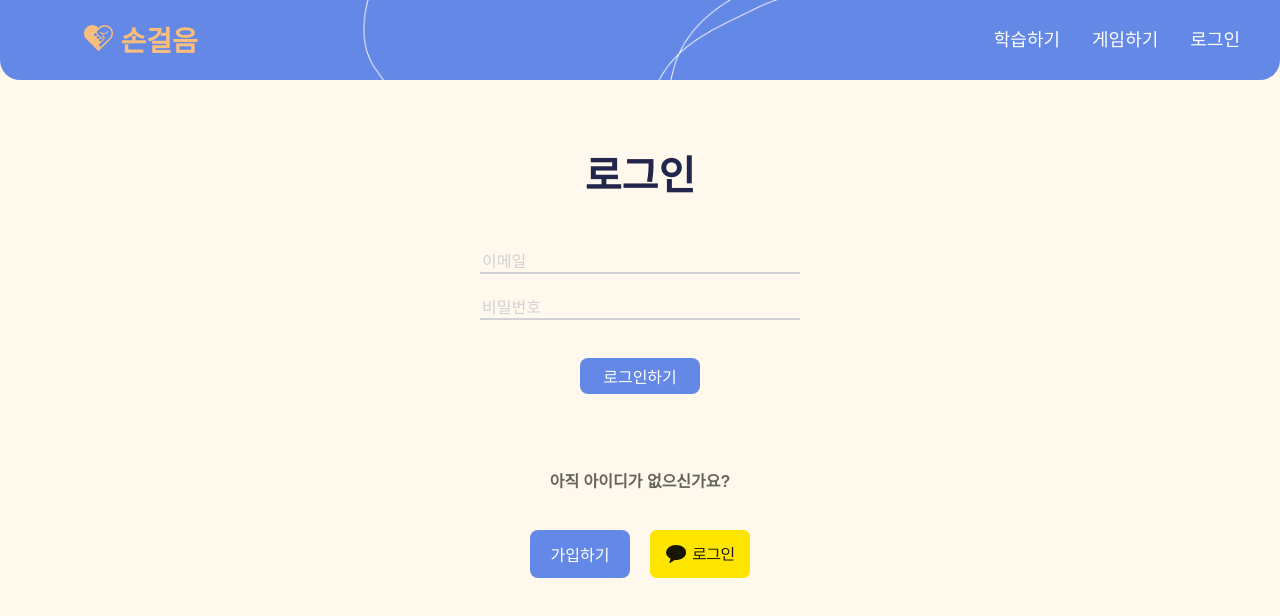
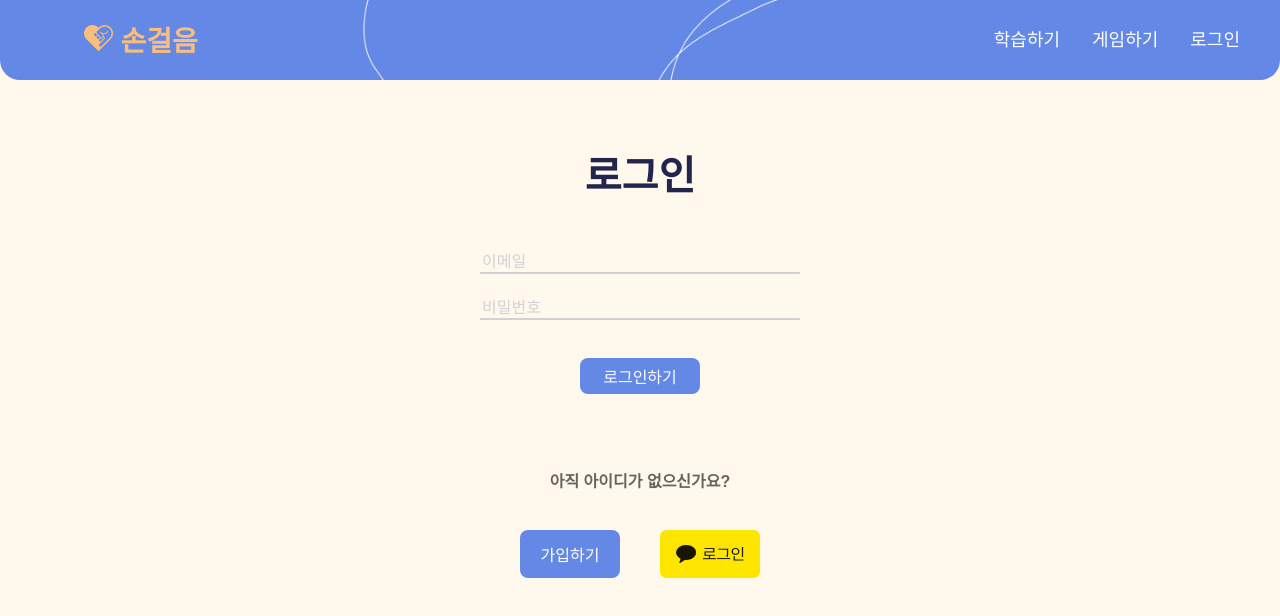
Before and after one commit to haegomm/SonGeoreum, a React (Create React App) app in the folder frontend/: page /login in a window 1280 px wide. Shown: the top 616 px of the page. Built offline with nearby package versions, Linux system fonts and the light colour scheme; no server answers; a web font is replaced by a local one.

Commit message:
refactor: delete comment 'gap'

```diff
--- a/frontend/src/features/auth/login/Login.scss
+++ b/frontend/src/features/auth/login/Login.scss
@@ -73,7 +73,7 @@ $blue: #6488e5;
   display: flex;
   justify-content: center;
   margin-top: 40px;
-  // gap: 20px;
+  gap: 20px;
 }
 
 .kakaoSignUpButton {
```
